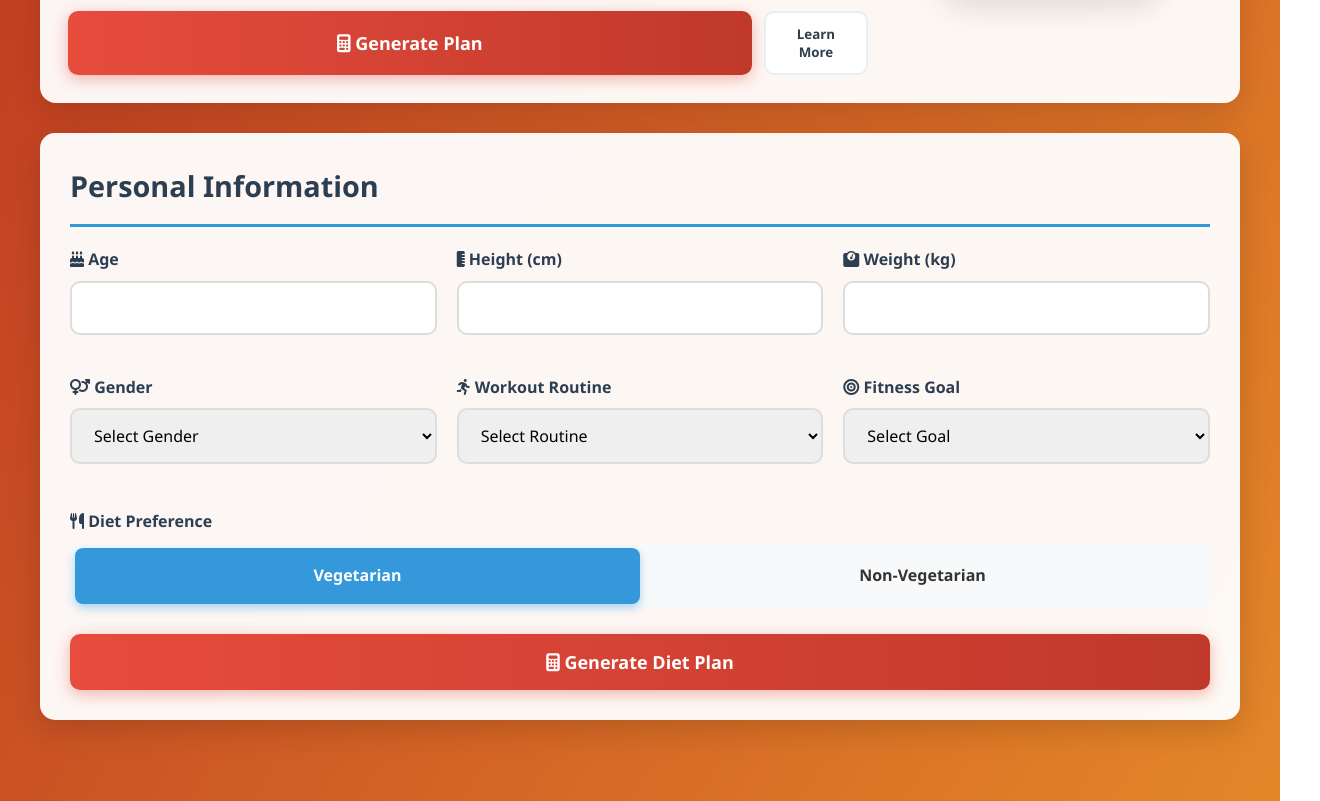
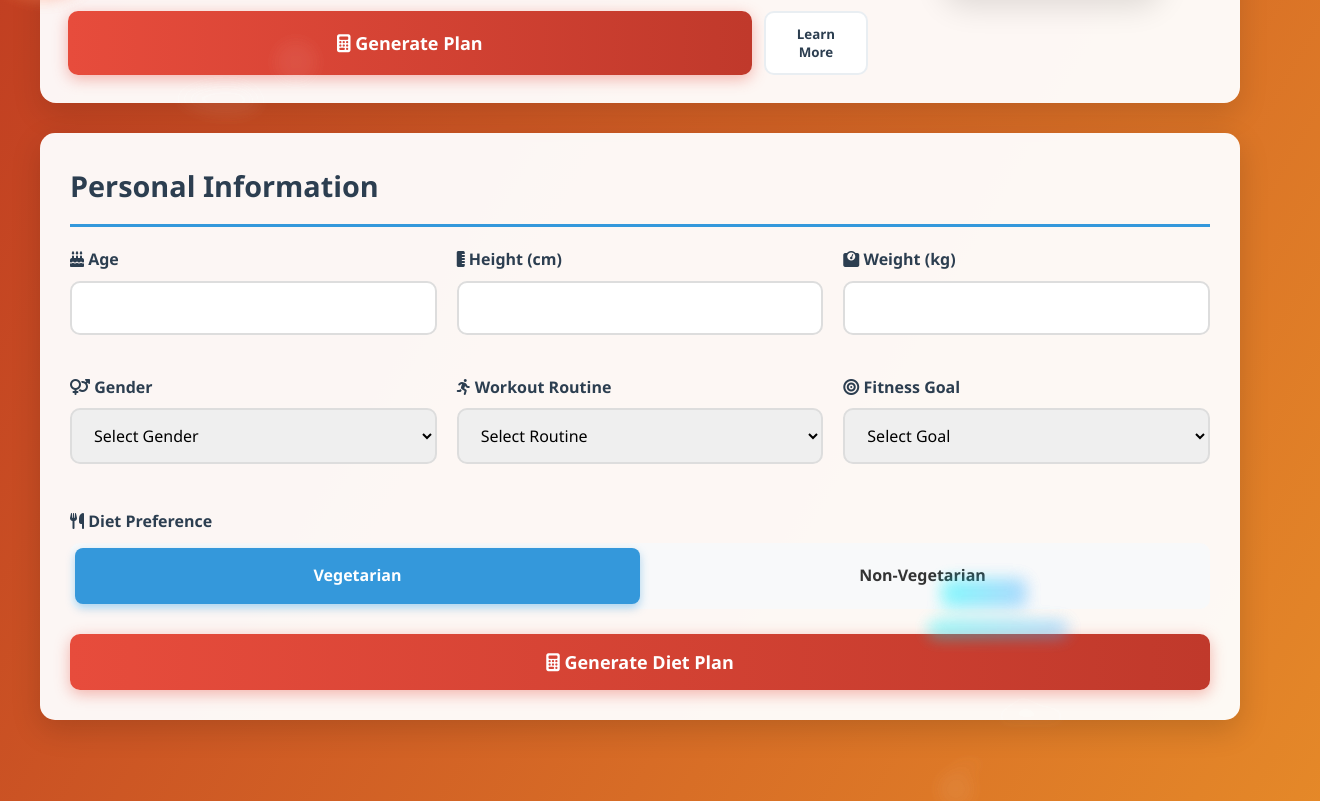
Before and after one commit to varunksgowda9481-design/marcos_lab, a plain HTML site: page index.html in a window 1280 px wide. Shown: the part 214-1015 px from the top of the page, 1320 px wide, since content can reach past the window. Drawn offline with Linux system fonts and the light colour scheme.

Commit message:
Add decorative food/workout background SVGs and background layout

```diff
--- a/index.html
+++ b/index.html
@@ -24,6 +24,39 @@
             display: flex;
             flex-direction: column;
             align-items: center;
+            position: relative;
+        }
+
+        /* Decorative SVG backgrounds behind content */
+        .container::before,
+        .container::after {
+            content: '';
+            position: absolute;
+            z-index: 0;
+            pointer-events: none;
+            opacity: 0.28;
+            filter: blur(8px) saturate(110%);
+        }
+
+        .container::before {
+            background-image: url('assets/food-bg.svg');
+            background-repeat: no-repeat;
+            background-size: 420px auto;
+            width: 420px;
+            height: 280px;
+            left: -40px;
+            top: 80px;
+        }
+
+        .container::after {
+            background-image: url('assets/workout-bg.svg');
+            background-repeat: no-repeat;
+            background-size: 420px auto;
+            width: 420px;
+            height: 280px;
+            right: -40px;
+            bottom: 40px;
+            transform: scaleX(-1);
         }
 
         @keyframes gradientBG {
```
Also changed, not shown: assets/food-bg.svg (added), assets/workout-bg.svg (added).
